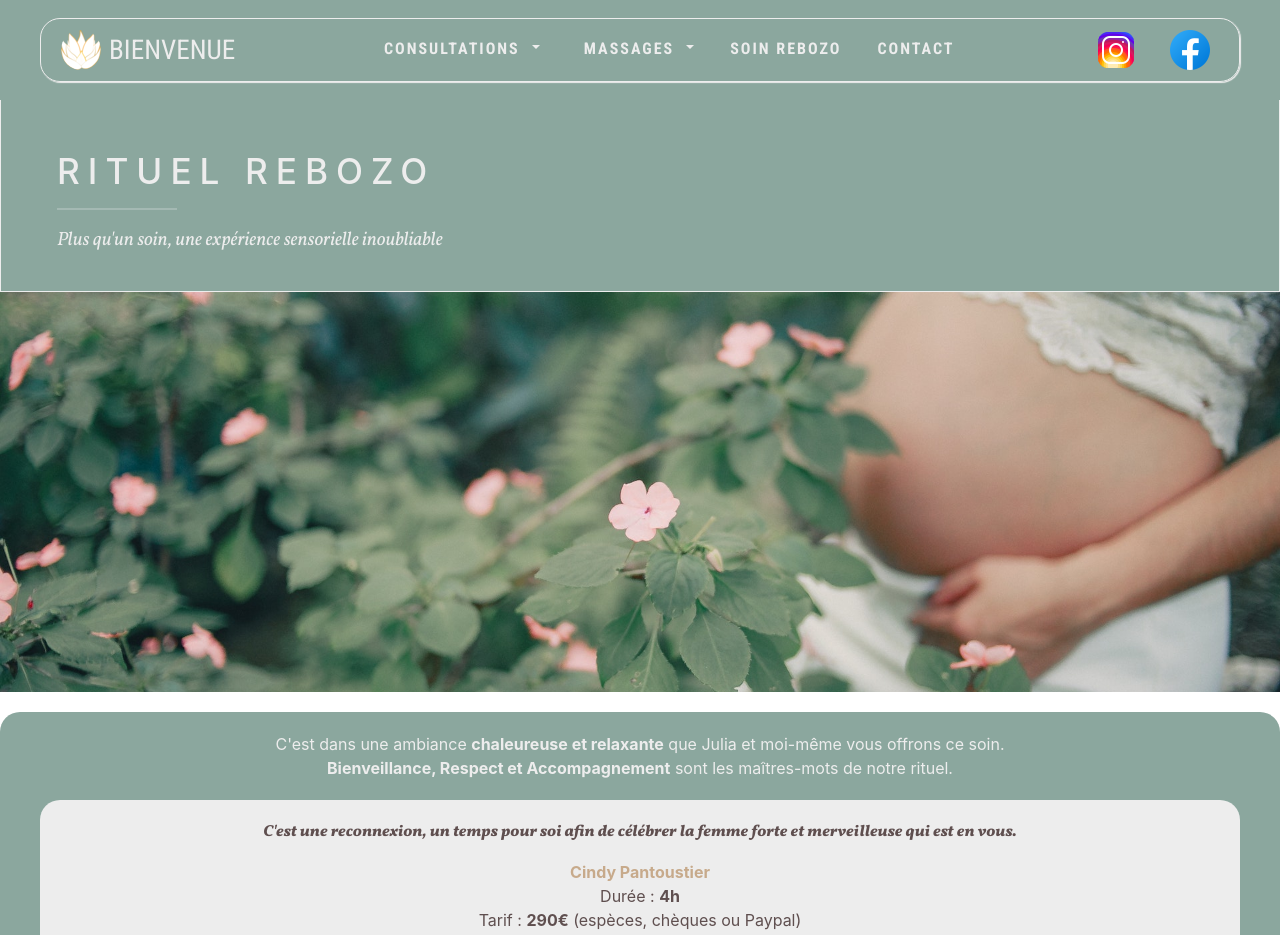
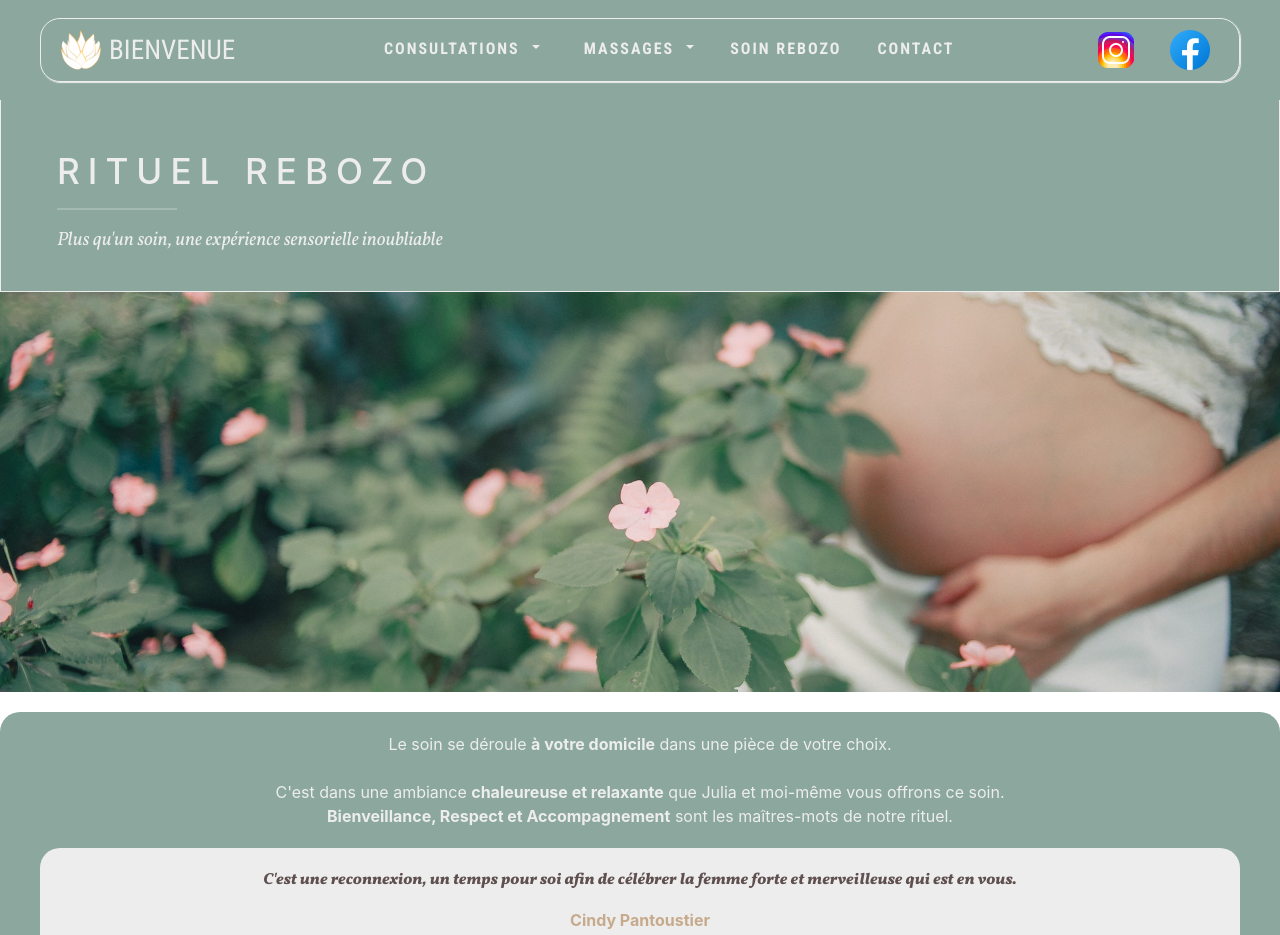
Before and after one commit to DavyHaYehoudi/CindyWebsite, a React (Create React App) app: page /rebozo in a window 1280 px wide. Shown: the top 935 px of the page. Built offline with nearby package versions, Linux system fonts and the light colour scheme.

Commit message:
corrections details texte

```diff
--- a/src/pages/Rebozo.js
+++ b/src/pages/Rebozo.js
@@ -17,10 +17,14 @@ const Rebozo = () => {
         accroche="Plus qu'un soin, une expérience sensorielle inoubliable"
         id="rebozoPage"
       />
-      <div className="rebozo_img_Bg bg-img" ></div>
+      <div className="rebozo_img_Bg bg-img"></div>
       <section className="containerRebozo">
         <div className="section1">
           <p>
+            Le soin se déroule <b>à votre domicile</b> dans une pièce de votre
+            choix.
+            <br />
+            <br />
             C'est dans une ambiance <b>chaleureuse et relaxante</b> que Julia et
             moi-même vous offrons ce soin.
             <br />
@@ -34,7 +38,7 @@ const Rebozo = () => {
             </blockquote>
             <cite>Cindy Pantoustier</cite>
             <p className="rebozoTarifs">
-              Durée : <b>4h</b>
+              Durée : <b>3h</b> (<b>+1h</b> de préparation)
               <br />
               Tarif : <b>290€</b> (espèces, chèques ou Paypal)
             </p>
@@ -85,10 +89,6 @@ const Rebozo = () => {
               <img src={serrage} alt="serrage" />
             </div>
             <p className="containerText">
-              Le soin se déroule <b>à votre domicile</b> dans une pièce de votre
-              choix.
-              <br />
-              <br />
               Les trois <b>bougies</b> illuminent l'espace, la <b>musique</b>{" "}
               accompagne le rituel, l'odeur du <b>Palo Santo</b> purifie
               l'atmosphère et dégage un sentiment de <b>bien-être immédiat.</b>
@@ -153,14 +153,14 @@ const Rebozo = () => {
               terminée pour les accouchements par césarienne. Le rituel est
               adapté en fonction du vécu de chacune. Cependant, Julia et
               moi-même conseillons de le faire lorsque vous et votre enfant
-              pouvez être séparés durant 4h (durée approximative du soin).
+              pouvez être séparés durant 3h (durée approximative du soin).
             </p>
           </div>
         </article>
         <div className="containerText mentions">
           <blockquote>
-            " Bonjour, je souhaiterai partager mon expérience avec vous, car j'ai
-            eu l’opportunité et la chance de recevoir ce soin par Cindy et
+            " Bonjour, je souhaiterai partager mon expérience avec vous, car
+            j'ai eu l’opportunité et la chance de recevoir ce soin par Cindy et
             Julia, et je peux vous dire que c'était un moment très intense,
             magique et d’introspection positive. Elles sont douces, à l'écoute,
             elles accompagnent très bien le moment et le soin est juste
--- a/src/textes/massages/paragraph.js
+++ b/src/textes/massages/paragraph.js
@@ -126,7 +126,8 @@ Le forfait de 5 massages = <b>210€</b>
 `
 
 export const massage5=`MASSAGE AUX POCHONS D'HERBES AROMATIQUES
-
+<br />
+<br />
 Originaire d'Asie, ce soin ancestral s'effectue à l'aide de pochons remplis de plantes médicinales et aromatiques.
 <br />
 <br />
```
